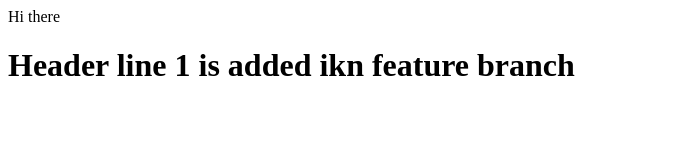
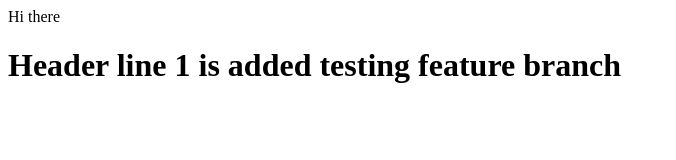
Before and after one commit to mcwashi/demo2, a plain HTML site: page index.html in a window 1280 px wide. Shown: the whole page, without its empty margins (0-676 px from the left). Drawn offline with Linux system fonts and the light colour scheme.

Commit message:
I have made the change

```diff
--- a/index.html
+++ b/index.html
@@ -1,2 +1,2 @@
 <div> Hi there</div>
-<h1>Header line 1 is added ikn feature branch</h1>
+<h1>Header line 1 is added testing feature branch</h1>
```
